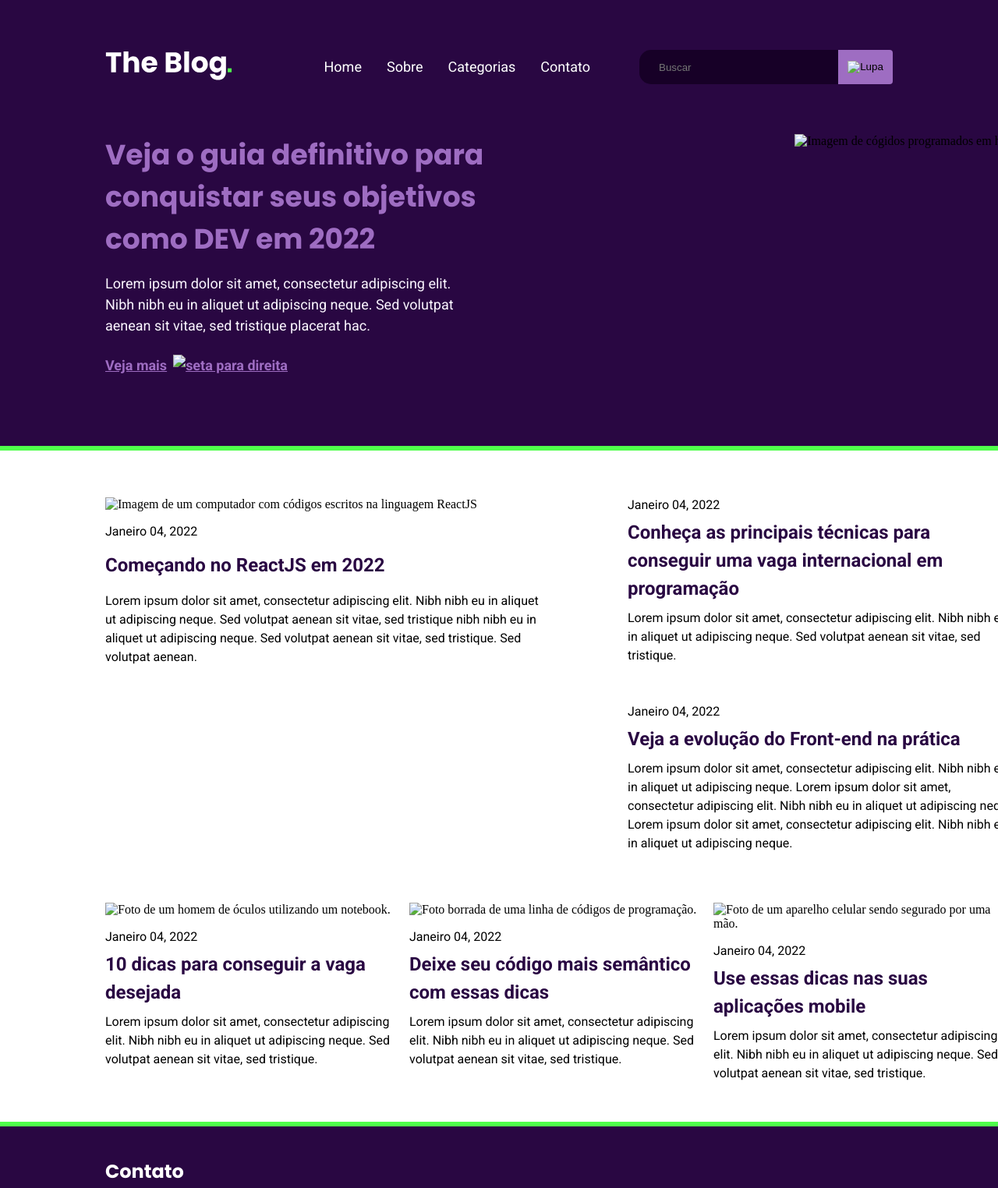
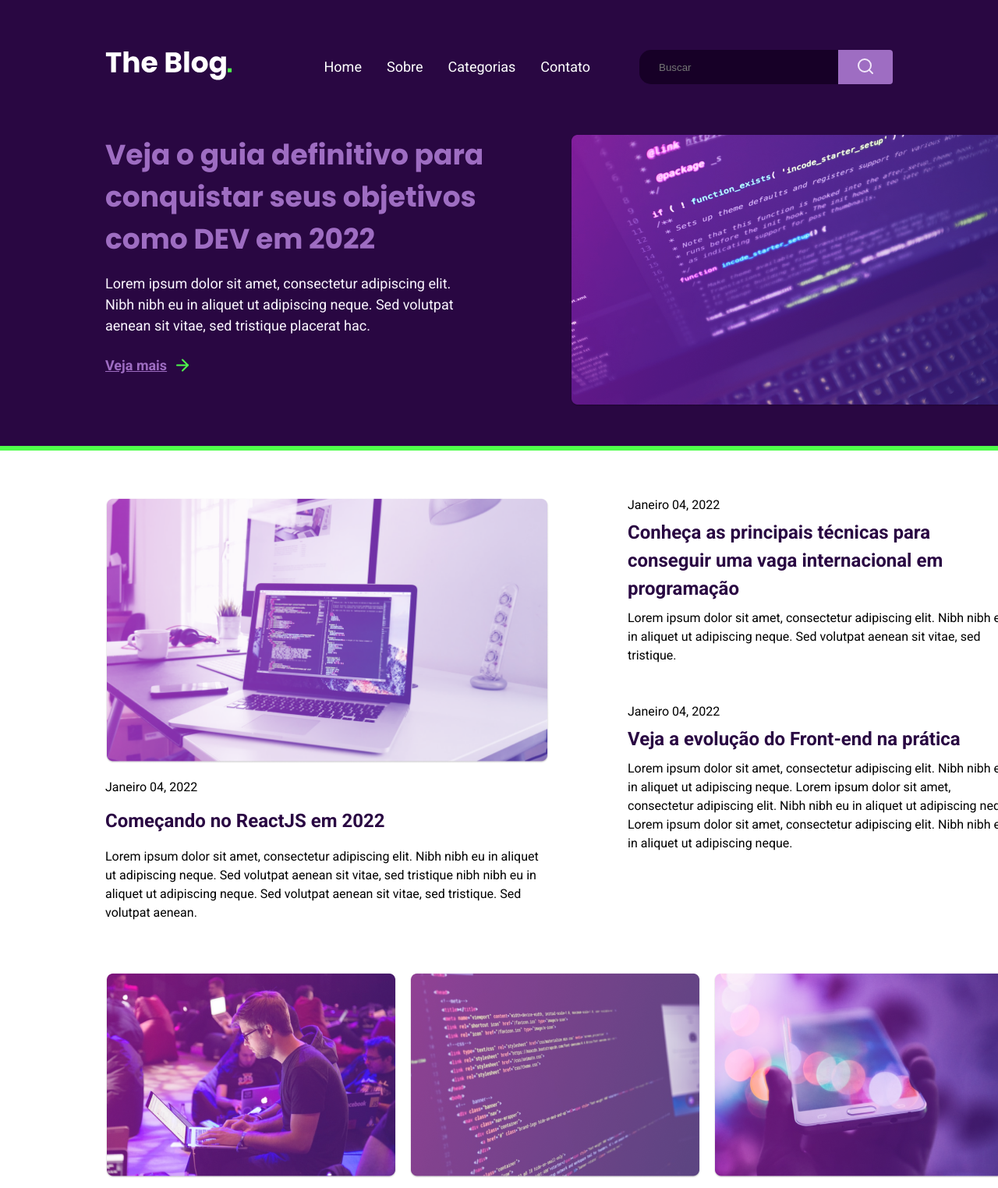
Before and after one commit to ArthurKlober/The-Blog-News, a plain HTML site: page index.html in a window 1280 px wide. Shown: the top 1524 px of the page at 78% size. Drawn offline with Linux system fonts and the light colour scheme; the site is published under a folder, as on GitHub Pages, so addresses that start at the root find nothing.

Commit message:
fix bug img

```diff
--- a/index.html
+++ b/index.html
@@ -68,7 +68,7 @@
         </div>
         <div class="buscar">
           <input type="text" id="textBusca" placeholder="Buscar" />
-          <button><img src="/assets/search.svg" alt="Lupa" /></button>
+          <button><img src="./assets/search.svg" alt="Lupa" /></button>
         </div>
       </div>
     </header>
@@ -85,13 +85,14 @@
           tristique placerat hac.
         </p>
         <a href="#"
-          >Veja mais <img src="/assets/arrow-right.svg" alt="seta para direita"
+          >Veja mais
+          <img src="./assets/arrow-right.svg" alt="seta para direita"
         /></a>
       </div>
 
       <div class="imagemprincipal">
         <img
-          src="/assets/featured-image.png"
+          src="./assets/featured-image.png"
           alt="Imagem de cógidos programados em html"
         />
       </div>
@@ -102,7 +103,7 @@
     <div class="noticias">
       <div class="noticia01">
         <img
-          src="/assets/post-1.png"
+          src="./assets/post-1.png"
           alt="Imagem de um computador com códigos escritos na linguagem ReactJS"
         />
         <p>Janeiro 04, 2022</p>
@@ -144,7 +145,7 @@
     <div class="mininoticias">
       <li>
         <img
-          src="/assets/post-2.png"
+          src="./assets/post-2.png"
           alt="Foto de um homem de óculos utilizando um notebook."
         />
         <p>Janeiro 04, 2022</p>
@@ -157,7 +158,7 @@
       </li>
       <li>
         <img
-          src="/assets/post-3.png"
+          src="./assets/post-3.png"
           alt="Foto borrada de uma linha de códigos de programação."
         />
         <p>Janeiro 04, 2022</p>
@@ -170,7 +171,7 @@
       </li>
       <li>
         <img
-          src="/assets/post-4.png"
+          src="./assets/post-4.png"
           alt="Foto de um aparelho celular sendo segurado por uma mão."
         />
         <p>Janeiro 04, 2022</p>
```
